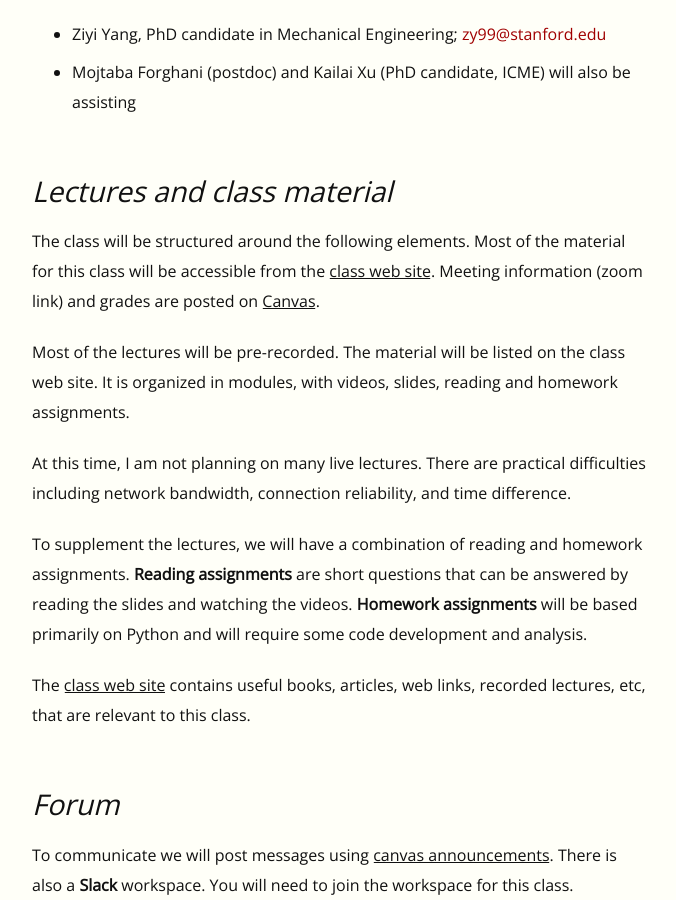
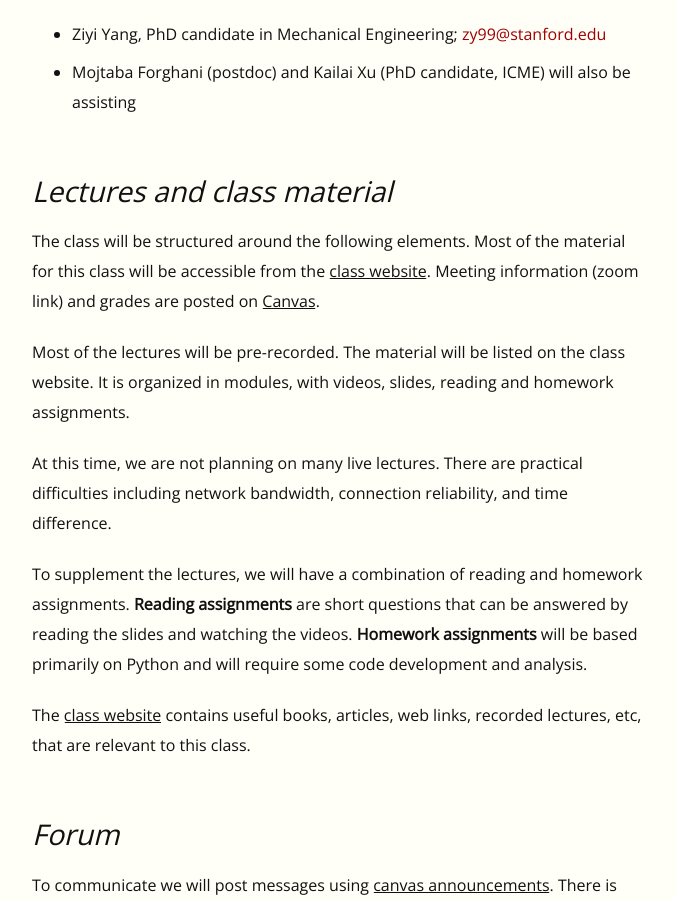
Before and after one commit to EricDarve/me343-cme216-winter-2021, a Jekyll site: the page built from syllabus.md, in a window 1280 px wide and 900 px high, scrolled down 1284 px. Shown: the whole window, without its empty margins (128-804 px from the left). Built offline with Jekyll 4.4.1, drawn with Linux system fonts in a browser that asks for light colours; some of the changed text lies outside the part shown.

Commit message:
syllabus

```diff
--- a/syllabus.md
+++ b/syllabus.md
@@ -33,15 +33,15 @@ Teaching assistants:
 
 ## Lectures and class material
 
-The class will be structured around the following elements. Most of the material for this class will be accessible from the [class web site](https://ericdarve.github.io/me343-cme216-winter-2021/). Meeting information (zoom link) and grades are posted on [Canvas](https://canvas.stanford.edu/courses/131536).
+The class will be structured around the following elements. Most of the material for this class will be accessible from the [class website](https://ericdarve.github.io/me343-cme216-winter-2021/). Meeting information (zoom link) and grades are posted on [Canvas](https://canvas.stanford.edu/courses/131536).
 
-Most of the lectures will be pre-recorded. The material will be listed on the class web site. It is organized in modules, with videos, slides, reading and homework assignments.
+Most of the lectures will be pre-recorded. The material will be listed on the class website. It is organized in modules, with videos, slides, reading and homework assignments.
 
-At this time, I am not planning on many live lectures. There are practical difficulties including network bandwidth, connection reliability, and time difference.
+At this time, we are not planning on many live lectures. There are practical difficulties including network bandwidth, connection reliability, and time difference.
 
 To supplement the lectures, we will have a combination of reading and homework assignments. **Reading assignments** are short questions that can be answered by reading the slides and watching the videos. **Homework assignments** will be based primarily on Python and will require some code development and analysis.
 
-The [class web site](https://ericdarve.github.io/me343-cme216-winter-2021/) contains useful books, articles, web links, recorded lectures, etc, that are relevant to this class.
+The [class website](https://ericdarve.github.io/me343-cme216-winter-2021/) contains useful books, articles, web links, recorded lectures, etc, that are relevant to this class.
 
 ## Forum
 
```
Also changed, not shown: other parts of syllabus.md (+3 -5 lines).
